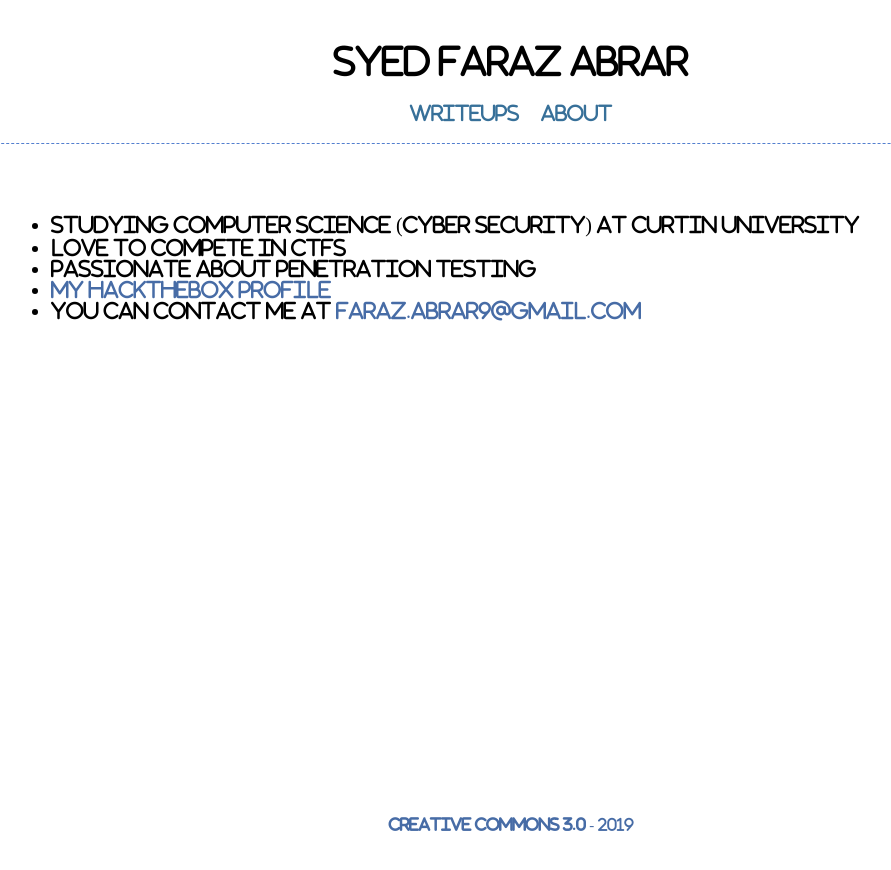
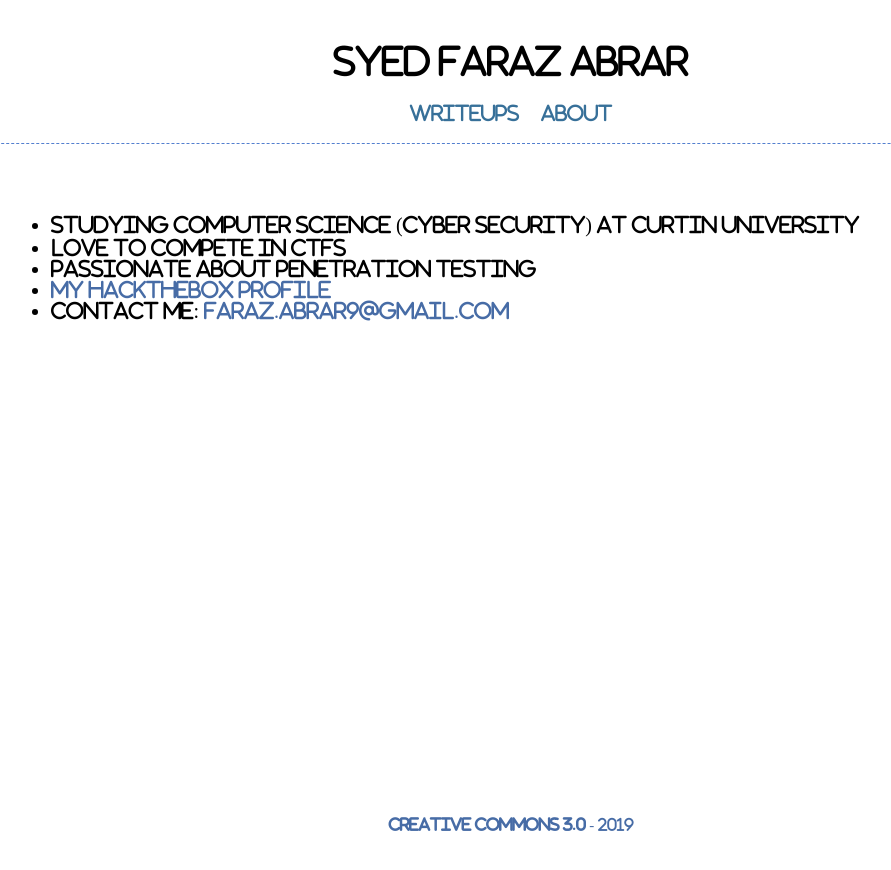
Before and after one commit to farazsth98/farazsth98.github.io, a Jekyll site: the page built from about.html, in a window 1280 px wide. Shown: the top 870 px of the page, without its empty margins (129-1020 px from the left). Built offline with Jekyll 4.4.1, drawn with Linux system fonts in a browser that asks for light colours; nearby versions of some CDN libraries.

```diff
--- a/about.html
+++ b/about.html
@@ -9,5 +9,5 @@
   <li>Love to compete in CTFs</li>
   <li>Passionate about penetration testing</li>
   <li><a href="https://www.hackthebox.eu/profile/136164">My HackTheBox profile</a></li>
-  <li>You can contact me at <a href="mailto:faraz.abrar9@gmail.com">faraz.abrar9@gmail.com</a></li>
+  <li>Contact me: <a href="mailto:faraz.abrar9@gmail.com">faraz.abrar9@gmail.com</a></li>
 </ul>
```
